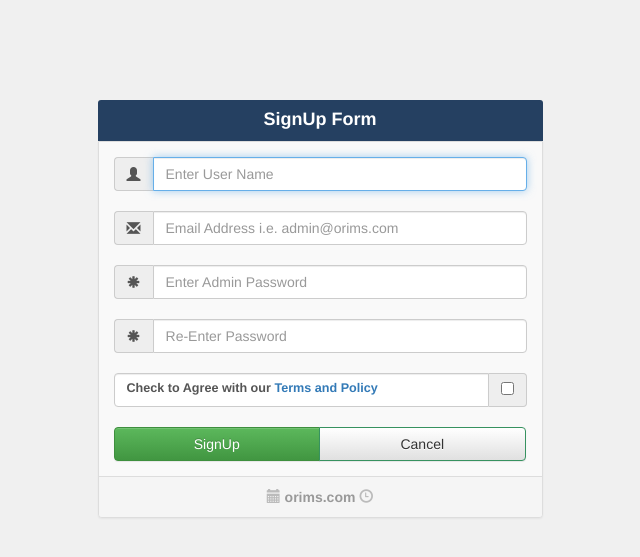
After one commit to senjack/orims, a Django app: page /system-admin/signup in a window 1280 px wide. The commit adds this page. Shown: the top 557 px of the page, without its empty margins (320-960 px from the left). Run offline with Django 3.2, Linux system fonts and the light colour scheme; some libraries are stand-ins or nearby versions.

Commit message:
V-0.0.0.0

```diff
--- a/systemAdmin/forms.py
+++ b/systemAdmin/forms.py
@@ -1,7 +1,10 @@
 from django import forms
 from django.contrib.auth import forms as auth_form
+from .models import SystemAdmin
+from django.core.exceptions import ValidationError
 
 
+# ADMIN LOGINUP FORM
 class AdminLoginForm(auth_form.AuthenticationForm):
     username = auth_form.UsernameField(
         max_length=254,
@@ -12,7 +15,7 @@ class AdminLoginForm(auth_form.AuthenticationForm):
                 'name': 'username',
                 'id': 'user_name',
                 'class': 'form-control',
-                'placeholder': 'User Name',
+                'placeholder': 'Enter User Name',
             }
         ),
     )
@@ -29,3 +32,92 @@ class AdminLoginForm(auth_form.AuthenticationForm):
             }
         ),
     )
+
+
+# ADMIN SIGNUP FORM
+class AdminSignUpForm(auth_form.UserCreationForm):
+    username = auth_form.UsernameField(
+        max_length=254,
+        widget=forms.TextInput(
+            attrs={
+                'autofocus': True,
+                'type': 'text',
+                'name': 'username',
+                'id': 'user_name',
+                'class': 'form-control',
+                'placeholder': 'Enter User Name',
+            }
+        ),
+    )
+
+    email = forms.EmailField(
+        max_length=500,
+        widget=forms.EmailInput(
+            attrs={
+                'type': 'email',
+                'name': 'email',
+                'id': 'admin_email',
+                'placeholder': 'Email Address i.e. admin@orims.com',
+                'class': 'form-control',
+            }
+        ),
+
+    )
+
+    password1 = forms.CharField(
+        strip=False,
+        widget=forms.PasswordInput(
+            attrs={
+                'type': 'password',
+                'name': 'password1',
+                'id': 'admin_password1',
+                'class': 'form-control',
+                'placeholder': 'Enter Admin Password',
+            }
+        ),
+
+    )
+
+    password2 = forms.CharField(
+        strip=False,
+        widget=forms.PasswordInput(
+            attrs={
+                'type': 'password',
+                'name': 'password2',
+                'id': 'admin_password2',
+                'class': 'form-control',
+                'placeholder': 'Re-Enter Password',
+            }
+        ),
+    )
+
+    def clean_username(self):
+        username = self.cleaned_data['username'].lower()
+        r = SystemAdmin.objects.filter(system_admin_user_name=username)
+        if r.count():
+            raise ValidationError("Username already exists")
+        return username
+
+    def clean_email(self):
+        email = self.cleaned_data['email'].lower()
+        r = SystemAdmin.objects.filter(system_admin_email=email)
+        if r.count():
+            raise ValidationError("Email already exists")
+        return email
+
+    def clean_password2(self):
+        password1 = self.cleaned_data.get('password1')
+        password2 = self.cleaned_data.get('password2')
+
+        if password1 and password2 and password1 != password2:
+            raise ValidationError("Passwords don't match")
+
+        return password2
+
+    def save(self, commit=True):
+        user = SystemAdmin.objects.create_user(
+            self.cleaned_data['username'],
+            self.cleaned_data['email'],
+            self.cleaned_data['password1']
+        )
+        return user
--- a/systemAdmin/models.py
+++ b/systemAdmin/models.py
@@ -7,7 +7,7 @@ class SystemAdmin(models.Model):
     system_admin_id = models.AutoField(primary_key=True)
     system_admin_user_name = models.CharField(max_length=254)
     system_admin_password = models.CharField(max_length=254)
-    system_admin_email = models.EmailField(max_length=150)
+    system_admin_email = models.EmailField(max_length=500)
 
     # Defining a display string for each instance
     def __str__(self):
--- /dev/null
+++ b/systemAdmin/templates/systemAdmin/extensions/signup.html
@@ -0,0 +1,85 @@
+{# Dynamically load all static files of the system-admin App #}
+{% extends 'orims/base/base.html' %}
+
+{#To be injected in the Title Block of the base.html template #}
+{% block title %}System-Admin SignUp Form{% endblock %}
+
+{#To be injected in the Body Block of the base.html template#}
+{% block body %}
+<div class="row">
+    <div class="col-sm-3"  ></div>
+    <div class="col-sm-6" style="" >
+        <div class="row">
+            <div class="col-sm-1"  ></div>
+            <div class="col-sm-10"  >
+                 <div class="pagelet-frame" style="" >
+ <!-- SYSTEM ADMIN ACCOUNTS CREATION FORM PAGELET -->
+{% if display_error %}
+    <div class="alert alert-danger">SignUp Failure! Invalid user name or password.</div>
+{% endif %}
+
+<div class="panel-heading pn-hd">
+    <h3 class="panel-title clr-wht fm-hd-big" style="">SignUp Form</h3>
+</div>
+<div class="panel panel-default" style="text-align:center;border-top-right-radius:0px;border-top-left-radius:0px;background:#f9f9f9;">
+    <div class="panel-body">
+        <form action="{% url 'systemAdmin:registration' %}" class="bs-example bs-example-form" role="form" method="post">
+            {% csrf_token %}
+            <div class="input-group">
+                {{ form.username.errors }}
+            	<span class="input-group-addon"><span class="glyphicon glyphicon-user"></span></span>
+                {{ form.username }}
+                <!--<input type="text" name = "admin_name" id = "admin_name" class="form-control" placeholder="Enter Admin user name">-->
+            </div>
+            <br>
+            <div class="input-group">
+                {{ form.email.errors }}
+            	<span class="input-group-addon"><span class="glyphicon glyphicon-envelope"></span></span>
+                {{ form.email }}
+                <!--<input type="email" name = "admin_email" id = "admin_email" class="form-control" placeholder="Enter Admin Email address">-->
+            </div>
+            <br>
+            <div class="input-group">
+                {{ form.password1.errors }}
+                <span class="input-group-addon "><span class="glyphicon glyphicon-asterisk"></span></span>
+                {{ form.password1 }}
+                <!--<input type="password" name = "password1" id = "password1" class="form-control" placeholder="Enter admin Password">-->
+            </div>
+            <br>
+            <div class="input-group">
+                {{ form.password2.errors }}
+                <span class="input-group-addon "><span class="glyphicon glyphicon-asterisk"></span></span>
+                {{ form.password2 }}
+                <!--<input type="password" name = "password2" id = "password2" class="form-control" placeholder="Re-enter Password to confirm">-->
+            </div>
+            <br>
+			<div class="input-group">
+				<label type="text" class="form-control" style="font-size:90%;text-align:left;">
+					Check to Agree with our <a href="#">Terms and Policy</a>
+				</label>
+				<span class="input-group-addon">
+					<input type="checkbox">
+				</span>
+
+			</div><!-- /input-group -->
+			<br>
+            <div class="btn-group" role="group" aria-label="Basic example" style="width:100%;text-align:right;">
+                <input type="submit" value="SignUp" name = "login" class="btn btn-success" style="width:50%;"/>
+                     <input type="button" value="Cancel" name = "Cancel" class="btn btn-default grn-bdr" style="width:50%;"/>
+            </div>
+        </form>
+
+    </div>
+
+    <div class="panel-footer" style="color:#bbb;">
+		<center><span class="glyphicon glyphicon-calendar "></span><strong> <a href="#" class="gre-ftr-lnk">orims.com</a> </strong><span class="glyphicon glyphicon-time "></span></center>
+    </div>
+</div>
+<!-- END OF SYSTEM ADMIN ACCOUNTS CREATION FORM PAGELET -->
+                 </div>
+            </div>
+            <div class="col-sm-1"  ></div>
+        </div>
+    </div>
+    <div class="col-sm-3"  ></div>
+{% endblock %}
--- a/systemAdmin/urls.py
+++ b/systemAdmin/urls.py
@@ -4,9 +4,13 @@ from . import views
 
 app_name = 'systemAdmin'
 urlpatterns = [
-    path('', views.adminLogin, name='adminLogin'),
-    path('login', views.adminLogin, name='adminLogin'),
-    path('loginProcess', views.loginProcess, name='loginProcess'),
+    path('', views.login, name='login'),
+
+    path('signup', views.signup, name='signup'),
+    path('registration', views.registration, name='registration'),
+
+    path('login', views.login, name='login'),
+    path('login_process', views.login_process, name='login_process'),
 
     path('logout', views.logout, name='logout'),
     # path('login', login, {'template_name': 'system_admin/extensions/login.html'}),
--- a/systemAdmin/views.py
+++ b/systemAdmin/views.py
@@ -3,20 +3,41 @@ from django.views.decorators.http import require_POST
 from .models import SystemAdmin
 from django.http import HttpResponse
 from .forms import *
+from django.contrib.auth import views
 
 """
 def index(request):
     return render(request, 'systemAdmin/extensions/login.html', context={})
 """
 
-def adminLogin(request):
+
+def signup(request):
+    template_name = 'systemAdmin/extensions/signup.html'
+    signup_form = AdminSignUpForm()
+    context = {'form': signup_form}
+    return render(request, template_name, context)
+
+
+def registration(request):
+    if request.method == 'POST':
+        f = AdminSignUpForm(request.POST)
+        if f.is_valid():
+            f.save()
+            # messages.success(request, 'Account created successfully')
+            return redirect('register')
+
+    else:
+        f = AdminSignUpForm()
+    return render(request, 'systemAdmin/extensions/signup.html', {'form': f})
+
+
+def login(request):
     try:
         request.session['user_id']
     except KeyError:
-        loginForm = AdminLoginForm()
-        context = {'form': loginForm}
+        login_form = AdminLoginForm()
+        context = {'form': login_form}
         return render(request, 'systemAdmin/extensions/login.html', context)
-
     return HttpResponse("Already Logged in. Do you want to <a href='logout'>logout?</a>")
 
 
@@ -24,7 +45,7 @@ def adminLogin(request):
 # STEP1: Ensure to only allow Data sent using the post method.
 @require_POST
 # STEP2: Login process method definition starting point
-def loginProcess(request):
+def login_process(request):
 
     # STEP2.1: Define a custom template name to be rendered @ the end of the process
     template_name = 'systemAdmin/extensions/login.html'
@@ -35,26 +56,34 @@ def loginProcess(request):
     # STEP2.2: Test If form Exists and is Valid
     if form:
         # STEP2.2.1: Search database for a user with matching user name as that supplied.
-        user = SystemAdmin.objects.get(system_admin_user_name=request.POST['username'])
+        try:
+            get_object_or_404(SystemAdmin,system_admin_user_name=request.POST['username'])
+        except KeyError:
+            form = AdminLoginForm()
+            return render(request, template_name, {'form': form})
 
         # if a user is found:
         # STEP2.2.2: Now check for whether passwords match, i.e. the one int the database
         # with the one supplied. .
-        if user.system_admin_password == request.POST['password']:
-            # If true:
-            # STEP2.2.2: Set session for user.
-            request.session['user_id'] = str(user.system_admin_user_name) + '(' + str(user.system_admin_id) + ')'
-            # request.session['user_id'] = {'username': user.system_admin_user_name, 'id': user.system_admin_id}
-            print(user)
-            print(request.session['user_id'])
-            return HttpResponse(request.session['user_id'])
-        else:
-            return redirect('login')
+        user = SystemAdmin.objects.get(system_admin_user_name=request.POST['username'])
+        if user is not None:
+            if user.system_admin_password == request.POST['password']:
+                # If true:
+                # STEP2.2.2: Set session for user.
+                request.session['user_id'] = str(user.system_admin_user_name) + '(' + str(user.system_admin_id) + ')'
+                # request.session['user_id'] = {'username': user.system_admin_user_name, 'id': user.system_admin_id}
+                print(user)
+                print(request.session['user_id'])
+                # return HttpResponse(request.session['user_id'])
+                return redirect('systemAdmin:signup')
+            else:
+                pass
+
         # return render(request, 'systemAdmin/extensions/login.html', context={})
 
     #return redirect('home')
     # STEP2.3: If it tests otherwise than(form Exists and is Valid) return empty login form
-    return render(request, template_name, {'form': form})
+    # return render(request, template_name, {'form': form})
     # End : if form.is_valid():
 
 
```
Also changed, not shown: systemAdmin/templates/systemAdmin/extensions/login.html (+4 -5 lines), db.sqlite3.
